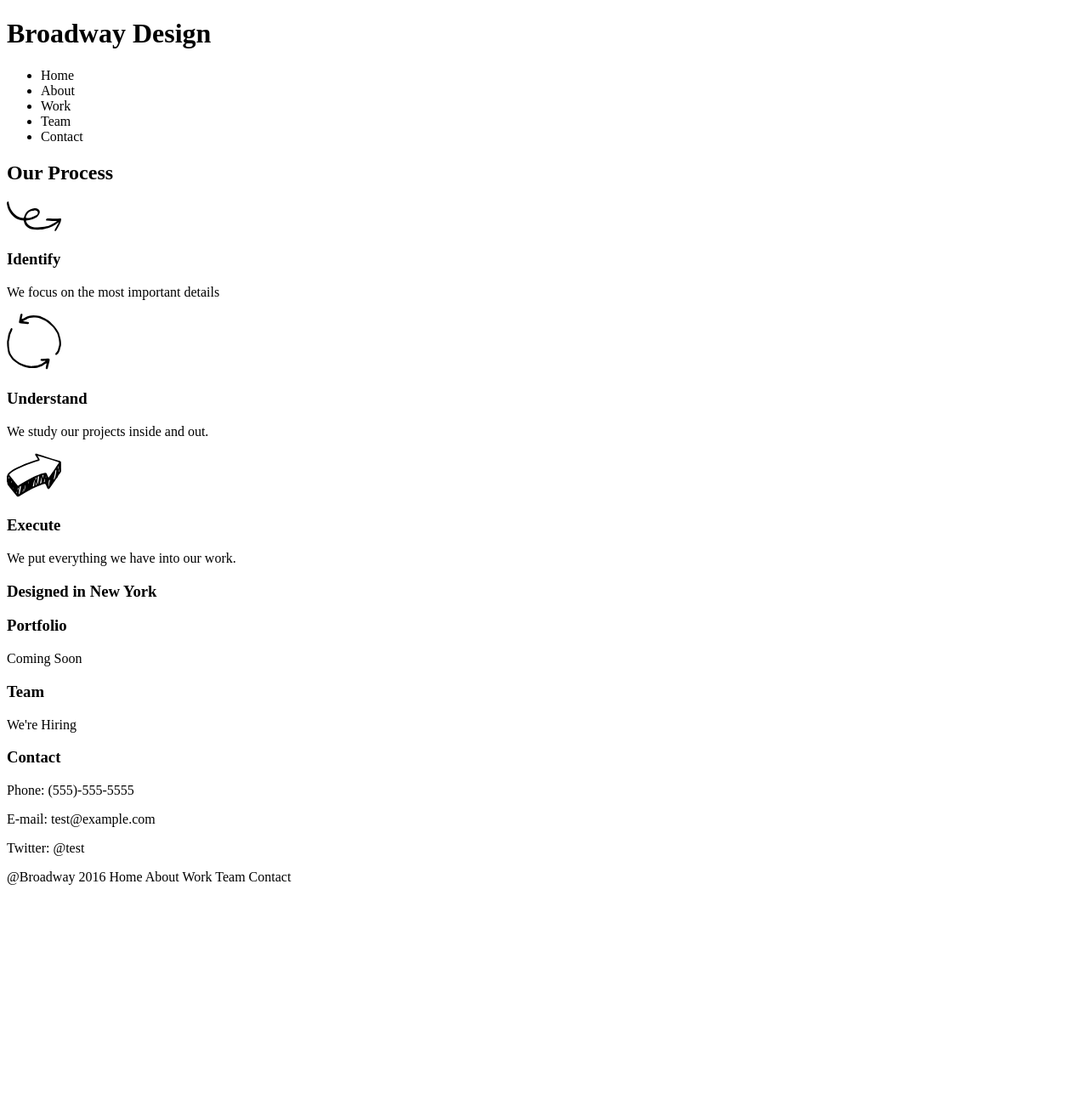
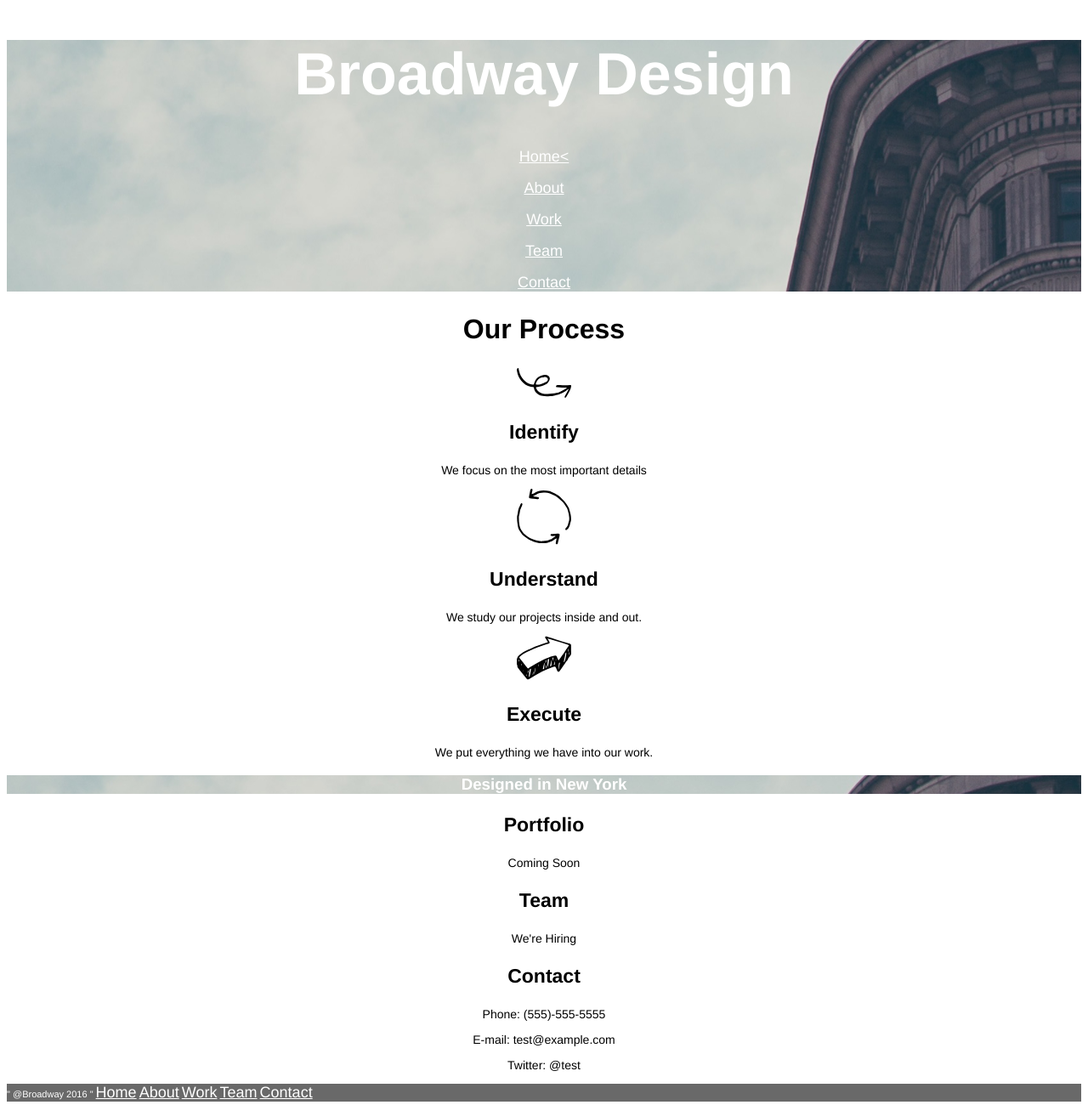
Before and after one commit to mcbride58/Broadway, a plain HTML site: page index.html in a window 1280 px wide. Shown: the whole page at 85% size. Before the commit the page ends 1057 px from the top, so only its background shows below. Drawn offline with Linux system fonts and the light colour scheme; files that its build step writes are made by us from their sources; files whose address does not match are found by name.

Commit message:
Final Broadway with CC changes.

```diff
--- a/index.html
+++ b/index.html
@@ -6,42 +6,65 @@
     <title>Broadway</title>
 </head>
   <body>
+    <div class="top">
     <h1>Broadway Design</h1>
-    <nav>
-      <ul>
-        <li>Home</li>
-        <li>About</li>
-        <li>Work</li>
-        <li>Team</li>
-        <li>Contact</li>
-      </ul>
-    </nav>
-    <div>
+
+        <p><a class="btn-nav" href="#">Home<</a></p>
+        <p><a class="btn-nav" href="#">About</a></p>
+        <p><a class="btn-nav" href="#">Work</a></p>
+        <p><a class="btn-nav" href="#">Team</a></p>
+        <p><a class="btn-nav" href="#">Contact</a></p>
+
+  </div>
+
+    <div class="supporting" id="process">
       <h2>Our Process</h2>
         <img src="/Users/theresamcbride/Documents/Broadway/resources/icons/identify.svg">
+    <div class="supporting-item" >
       <h3>Identify</h3>
       <p>We focus on the most important details</p>
         <img src="/Users/theresamcbride/Documents/Broadway/resources/icons/understand.svg">
+      </div>
+      <div class="supporting-item">
       <h3>Understand</h3>
       <p>We study our projects inside and out.</p>
+    </div>
+    <div class="supporting-item">
       <img src="/Users/theresamcbride/Documents/Broadway/resources/icons/execute.svg">
       <h3>Execute</h3>
       <p>We put everything we have into our work.</p>
     </div>
-    <div>
+    </div>
+    <div class="top">
       <h3>Designed in New York</h3>
+    </div>
+    <div class="supporting" id="work">
+      <div class="supporting-item">
       <h3>Portfolio</h3>
-
-      <p>Coming Soon</p>
+        <p>Coming Soon</p>
+      </div>
+    <div class="supporting-item" id="team">
       <h3>Team</h3>
-      <p>We're Hiring</p>
+        <p>We're Hiring</p>
+      </div>
+    <div class="supporting-item" id="contact">
       <h3>Contact</h3>
-      <p>Phone: (555)-555-5555</p>
-      <p>E-mail: test@example.com</p>
-      <p>Twitter: @test</p>
+        <p>Phone: (555)-555-5555</p>
+        <p>E-mail: test@example.com</p>
+        <p>Twitter: @test</p>
+      </div>
     </div>
+  </div>
 <div class="footer">
-  <p>@Broadway 2016 Home About Work Team Contact</p>
+  <p>"
+            @Broadway 2016
+            "
+    <a class="btn-nav" href="#">Home</a>
+    <a class="btn-nav" href="#about">About</a>
+    <a class="btn-nav" href="#work">Work</a>
+    <a class="btn-nav" href="#team">Team</a>
+    <a class="btn-nav" href="#contact">Contact</a>
+  </p>
 </div>
   </body>
 </html>
--- a/resources/style.css
+++ b/resources/style.css
@@ -0,0 +1,41 @@
+body {
+  font-family: Helvetica;
+}
+
+.top {
+  text-align: center;
+  background-image: url("/Users/theresamcbride/Documents/Broadway/resources/image/the-flatiron-building.png");
+  color: White;
+}
+h1, h2, h3 {
+  font-weight: bold;
+}
+.top h1 {
+  font-size: 70px;
+}
+.top h2 {
+  font-size: 18px;
+}
+.btn-nav {
+  font-size: 18px;
+  color: White;
+}
+.supporting {
+  text-align: center;
+}
+.supporting h2 {
+  font-size: 32px;
+}
+.supporting h3 {
+  font-size: 23px;
+}
+.supporting-item p {
+  font-size: 14px;
+}
+
+.footer {
+  color: White;
+  font-size: 11px;
+  text-align: left;
+  background-color: Dimgray;
+}
```
